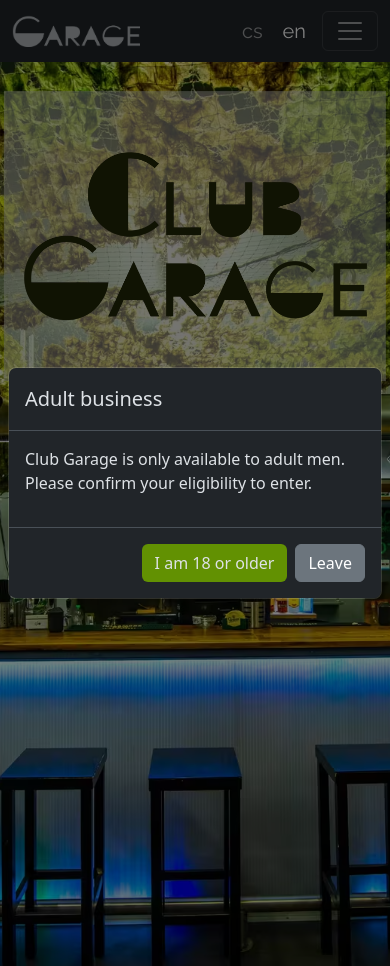
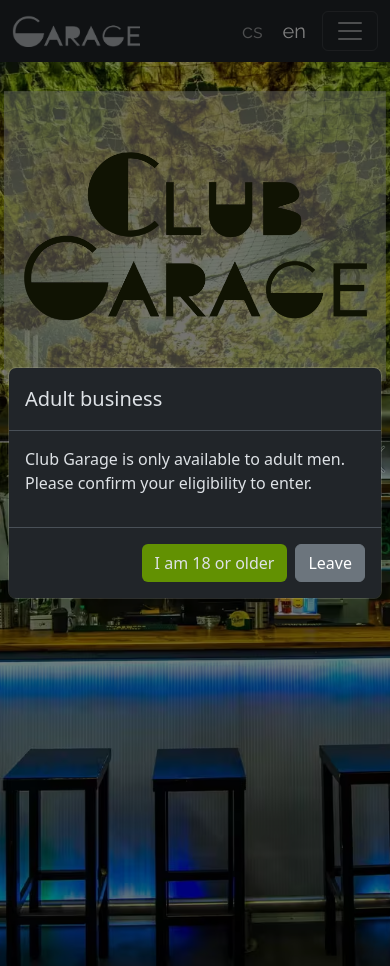
Before and after one commit to VojtaMi/garage, a Flask app: page /?lang=en in a window 390 px wide. Run offline with Flask 3, Linux system fonts and the light colour scheme; some web fonts are replaced.

Commit message:
optimize poster loading for mobile

```diff
--- a/app/templates/index.html
+++ b/app/templates/index.html
@@ -22,12 +22,15 @@
 {% block content %}
 
 {% macro header_logo() %}
-<img class="title-logo-png d-sm-none"
-     src="{{ url_for('static', filename='assets/logos/garage_poster_logo_2.png') }}"
-     alt="Club Garage">
-<img class="title-logo-png d-none d-sm-block"
+<picture>
+    <!-- Mobile portrait mode: Load poster_mobile.avif for screens 576px or less -->
+    <source srcset="{{ url_for('static', filename='assets/logos/garage_poster_logo_2.png') }}" media="(max-width: 576px)">
+
+    <!-- Default image for larger screens -->
+    <img class="title-logo-png"
      src="{{ url_for('static', filename='assets/logos/garage_poster_logo.png') }}"
      alt="Club Garage">
+</picture>
 {% endmacro %}
 
 {% macro featurette_img(featurette) %}
@@ -73,8 +76,15 @@
 <div id="poster" class="mb-5">
     {% set poster = translations.home.poster %}
     <h1 class="visually-hidden">{{ poster.title }}</h1> <!-- Hidden h1 for SEO and accessibility -->
-    <img src="{{ url_for('static', filename='assets/img/poster.avif') }}" class="poster-img"
-         alt="{{ poster.altText }}">
+    <picture>
+        <!-- Mobile portrait mode: Load poster_mobile.avif for screens 576px or less -->
+        <source srcset="{{ url_for('static', filename='assets/img/poster_mobile.avif') }}" media="(max-width: 576px)">
+
+        <!-- Default image for larger screens -->
+        <img src="{{ url_for('static', filename='assets/img/poster.avif') }}" class="poster-img"
+             alt="{{ poster.altText }}">
+    </picture>
+
     <div class="poster-caption">
         {{ header_logo() }}
     </div>
```
Also changed, not shown: app/static/assets/img/poster_mobile.avif (added).
